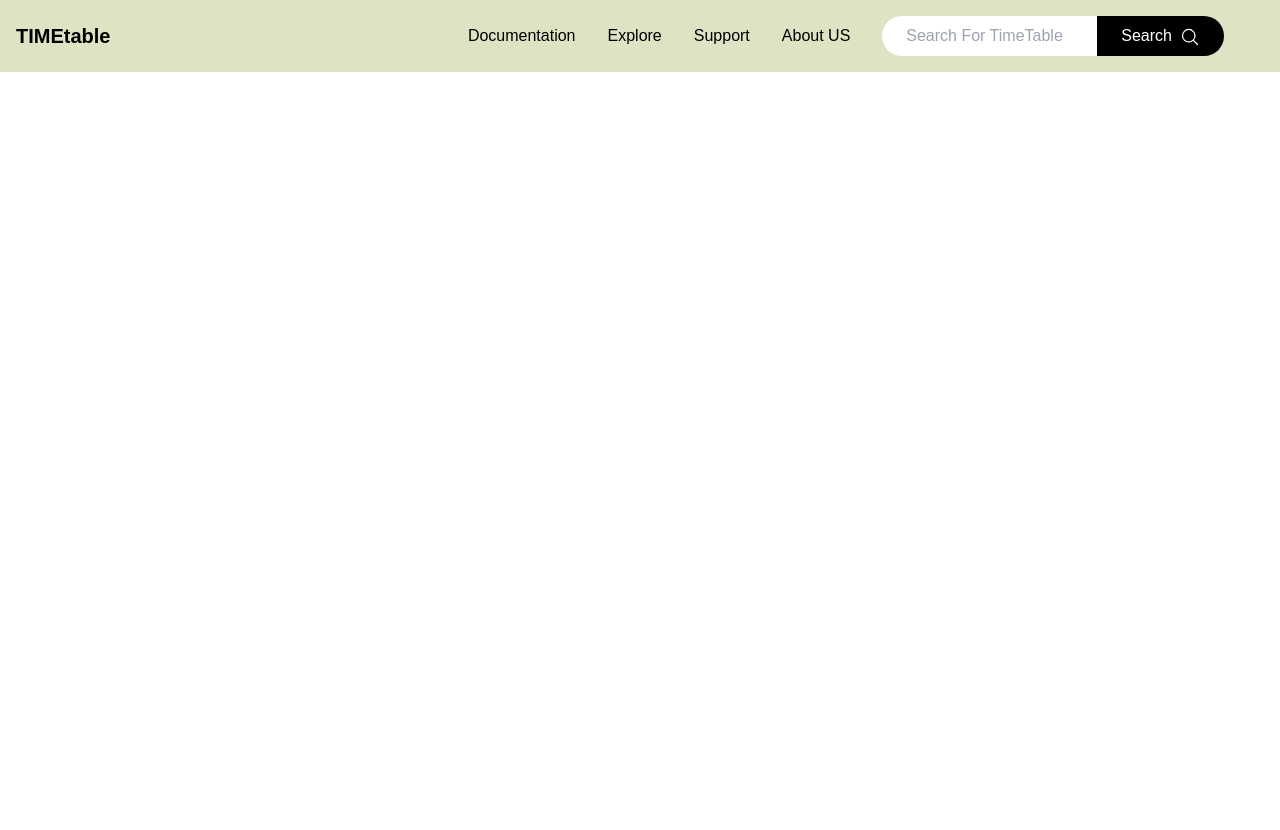
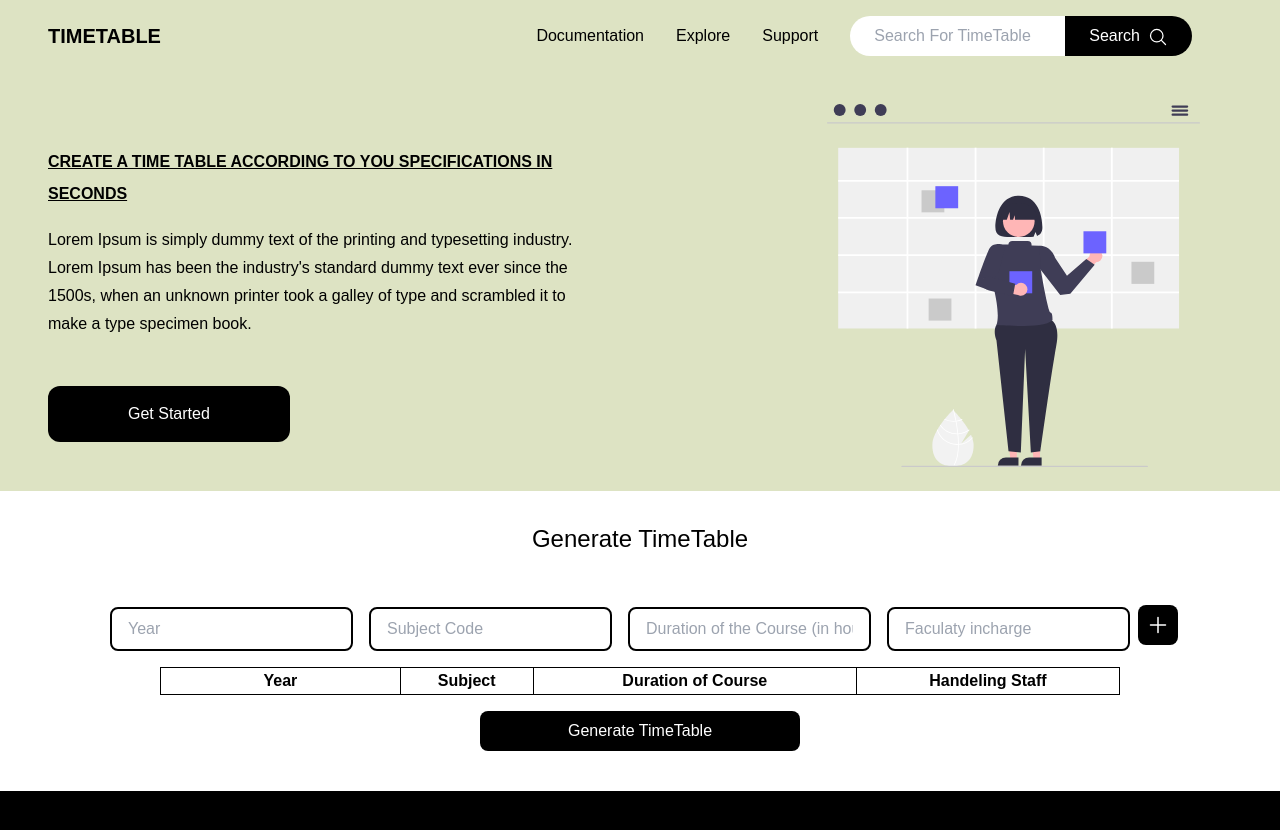
Before and after one commit to 0chiranjeevim0/TimeTable_WebApp_FrontEnd, a React (Create React App) app: page / in a window 1280 px wide. Shown: the top 830 px of the page. Before the commit the page ends 800 px from the top, so only its background shows below. Built offline with nearby package versions, Linux system fonts and the light colour scheme.

Commit message:
status : subject input

```diff
--- a/src/App.js
+++ b/src/App.js
@@ -1,13 +1,48 @@
-import React from 'react';
+import React,{useState} from 'react';
 import Navbar from './components/Navbar.js';
+import Banner from './components/Banner.js';
+import Subject from './components/Subject.js';
+import Tabledata from './components/Tabledata.js';
+
 
 const App = () =>{
+  const [subjects, setSubjects] = useState([]);
+  const [generateOnLoad, setGenerateOnLoad] = useState(false);
 
-
+  const addSubject = (subject) =>{
+    setSubjects([...subjects,subject]);
+  }
 
   return(
     <div className="">
         <Navbar />
+        <Banner />
+        <div className='mt-8'>
+          <h1 className='text-center text-2xl font-medium'>Generate TimeTable</h1>
+          <div className='flex flex-col items-center mt-7'>
+              <Subject addSubject={addSubject}/>
+          </div>
+          <div className=''>
+            <Tabledata subjects={subjects}/>
+            <div className='flex justify-center mt-4'>
+                <button className='bg-black text-white px-4 py-2 rounded-lg w-3/4 flex justify-center lg:w-1/4 '>
+                  {
+                    (generateOnLoad?
+                      <svg xmlns="http://www.w3.org/2000/svg" fill="none" viewBox="0 0 24 24" stroke-width="1.5" stroke="currentColor" className="w-6 h-6 animate-spin">
+                        <path stroke-linecap="round" stroke-linejoin="round" d="M16.023 9.348h4.992v-.001M2.985 19.644v-4.992m0 0h4.992m-4.993 0l3.181 3.183a8.25 8.25 0 0013.803-3.7M4.031 9.865a8.25 8.25 0 0113.803-3.7l3.181 3.182m0-4.991v4.99" />
+                      </svg>
+                      :
+                      "Generate TimeTable"
+
+                    )
+                  }
+                </button>
+            </div>
+          </div>
+        </div>
+        <div className='bg-black p-20 mt-10'>
+
+        </div>
     </div>
   )
 }
--- /dev/null
+++ b/src/components/Banner.js
@@ -0,0 +1,28 @@
+import React from 'react';
+import './css/banner.css';
+
+
+const Banner = () =>{
+
+
+
+    return(
+        <div className='w-full banner-background p-4 flex justify-between pt-6'>
+           <div className='w-full lg:w-1/2 flex items-center lg:py-2 px-8'>
+                <div className='w-full mt-4 flex flex-col'>
+                    <h1 className='text-center lg:text-start text-md font-extrabold leading-8 underline'>CREATE A TIME TABLE ACCORDING TO YOU SPECIFICATIONS IN SECONDS</h1>
+                    <p className='leading-7 mt-4 text-center lg:text-start '>Lorem Ipsum is simply dummy text of the printing and typesetting industry. Lorem Ipsum has been the industry's standard dummy text ever since the 1500s,
+                     when an unknown printer took a galley of type and scrambled it to make a type specimen book.</p>
+                     <button className='bg-black text-white px-20 py-4 mx-auto lg:ml-0 rounded-xl mt-4 lg:mt-12'>Get Started</button>
+                </div>
+           </div>
+           <div className='hidden lg:block w-1/2 justify-end py-2 pr-16'>
+                <img className='w-2/3 ml-auto' alt='banner-img' src='./timetable.svg'/>
+           </div>
+        </div>
+    )
+}
+
+
+
+export default Banner;
--- a/src/components/Navbar.js
+++ b/src/components/Navbar.js
@@ -6,9 +6,9 @@ const Navbar = () =>{
 
 
     return(
-        <div className='w-screen navbar-master-container p-4 flex justify-between items-center'>
+        <div className='w-screen navbar-master-container py-4 px-4 lg:px-12 flex justify-between items-center'>
             <div className='w-1/4'>
-                <h1 id="navbar-logo" className='font-bold text-xl'>TIME<span>table</span></h1>
+                <h1 id="navbar-logo" className='font-bold text-xl'>TIME<span>TABLE</span></h1>
             </div>
             <div className='lg:hidden'>
                 <svg xmlns="http://www.w3.org/2000/svg" fill="none" viewBox="0 0 24 24" stroke-width="1.5" stroke="currentColor" className="w-8 h-8">
@@ -17,10 +17,9 @@ const Navbar = () =>{
             </div>
             <div className='hidden lg:block w-fit'>
                 <ul className='inline-flex'>
-                    <li className='mr-8 hover:text-gray-900 hover:underline'><a href="#">Documentation</a></li>
-                    <li className='mr-8 hover:text-gray-900 hover:underline'><a href="#">Explore</a></li>
-                    <li className='mr-8 hover:text-gray-900 hover:underline'><a href="#">Support</a></li>
-                    <li className='mr-8 hover:text-gray-900 hover:underline'><a href="#">About US</a></li>
+                    <li className='mr-8 hover:text-gray-900 hover:underline'><a href="https://www.lipsum.com/">Documentation</a></li>
+                    <li className='mr-8 hover:text-gray-900 hover:underline'><a href="https://www.lipsum.com/">Explore</a></li>
+                    <li className='mr-8 hover:text-gray-900 hover:underline'><a href="https://www.lipsum.com/">Support</a></li>
                 </ul>
                 <input  className='py-2 px-6 rounded-full focus:outline-none'  type='text' placeholder="Search For TimeTable" />
                 <button id="navbar-search-button" className='bg-black py-2 px-6 text-white rounded-r-full hover:bg-gray-900'>
--- /dev/null
+++ b/src/components/Subject.js
@@ -0,0 +1,43 @@
+import React,{useState} from 'react';
+import './css/subject.css';
+
+
+const Subject = (props) =>{
+
+    const [year, setYear] = useState();
+    const [subject, setSubject] = useState();
+    const [duration, setDuration] = useState();
+    const [staff, setStaff] = useState()
+
+    const sendSubject = () =>{
+        const subjectData = {
+            "year":year,
+            "subject":subject,
+            "duration":duration,
+            "staff":staff,
+        }
+
+        props.addSubject(subjectData);
+        setYear('');
+        setSubject('');
+        setDuration('');
+        setStaff('');
+    }
+
+    return(
+        <div className='p-4 flex flex-col items-center lg:flex-row'>
+            <input value={year} onChange={(e) => setYear(e.target.value)} className='border-black border-2 px-4 py-2 rounded-lg mx-2 mt-2' type="text" placeholder="Year" />
+            <input value={subject} onChange={(e) => setSubject(e.target.value)} className='border-black border-2 px-4 py-2 rounded-lg mx-2 mt-2'  type="text" placeholder="Subject Code" />
+            <input value={duration} onChange={(e) => setDuration(e.target.value)} className='border-black border-2 px-4 py-2 rounded-lg mx-2 mt-2' type="text" placeholder="Duration of the Course (in hours)" />
+            <input value={staff} onChange={(e) => setStaff(e.target.value)} className='border-black border-2 px-4 py-2 rounded-lg mx-2 mt-2' type="text" placeholder="Faculaty incharge" />
+
+            <button disabled={!year || !staff || !subject || !duration} onClick={sendSubject} className='bg-black p-2 text-white rounded-lg mt-4 w-3/4 flex justify-center lg:mt-0'>
+                <svg xmlns="http://www.w3.org/2000/svg" fill="none" viewBox="0 0 24 24" stroke-width="1.5" stroke="currentColor" className="w-6 h-6">
+                    <path stroke-linecap="round" stroke-linejoin="round" d="M12 4.5v15m7.5-7.5h-15" />
+                </svg>
+            </button>
+        </div>
+    )
+}
+
+export default Subject;
--- /dev/null
+++ b/src/components/Tabledata.js
@@ -0,0 +1,35 @@
+import React from 'react';
+
+const Tabledata = (props) =>{
+
+
+    return(
+        <div className='w-full flex justify-center'>
+            <table className='w-3/4 table-auto boder-separate border-spacing-2'>
+                <thead>
+                  <tr>
+                    <th class='border border-black w-1/4'>Year</th>
+                    <th class='border border-black'>Subject</th>
+                    <th class='border border-black'>Duration of Course</th>
+                    <th class='border border-black'>Handeling Staff</th>
+                  </tr>
+                </thead>
+                <tbody>
+                  {
+                    props.subjects.map((subject) =>(
+                        <tr class="text-center">
+                            <td class='border border-black p-2 capitalize'>{subject.year}</td>
+                            <td class='border border-black uppercase'>{subject.subject}</td>
+                            <td class='border border-black capitalize'>{subject.duration}</td>
+                            <td class='border border-black capitalize'>{subject.staff}</td>
+                        </tr>
+                    ))
+                  }
+                </tbody>
+              </table>
+        </div>
+    )
+}
+
+
+export default Tabledata;
--- /dev/null
+++ b/src/components/css/banner.css
@@ -0,0 +1,6 @@
+.banner-background{
+    background-color:#DDE3C3;
+}
+.subcontainer-1-height{
+    height:40vh ;
+}
```
Also changed, not shown: public/timetable.svg (added), src/components/css/subject.css (added), src/components/images/timetable.svg (added).
